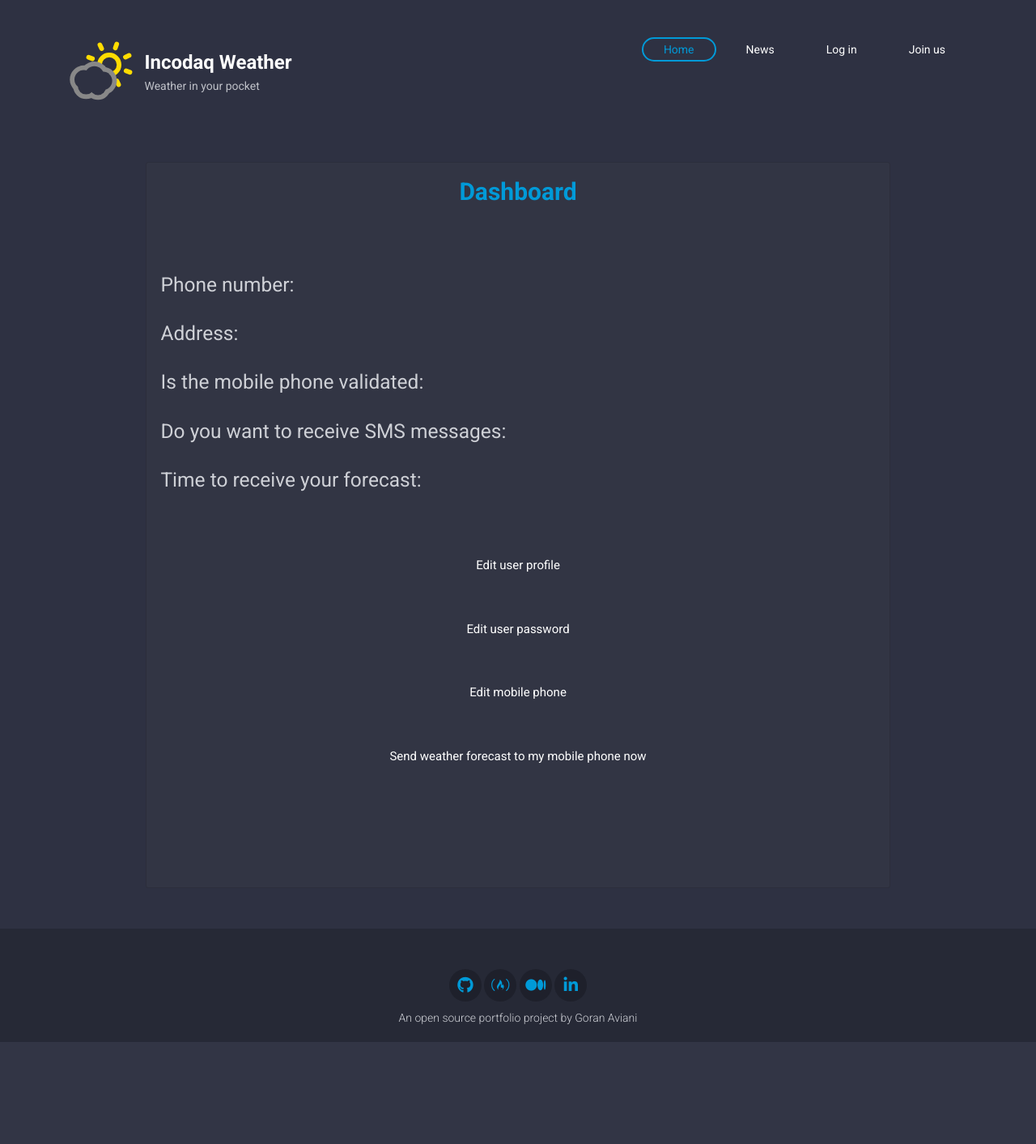
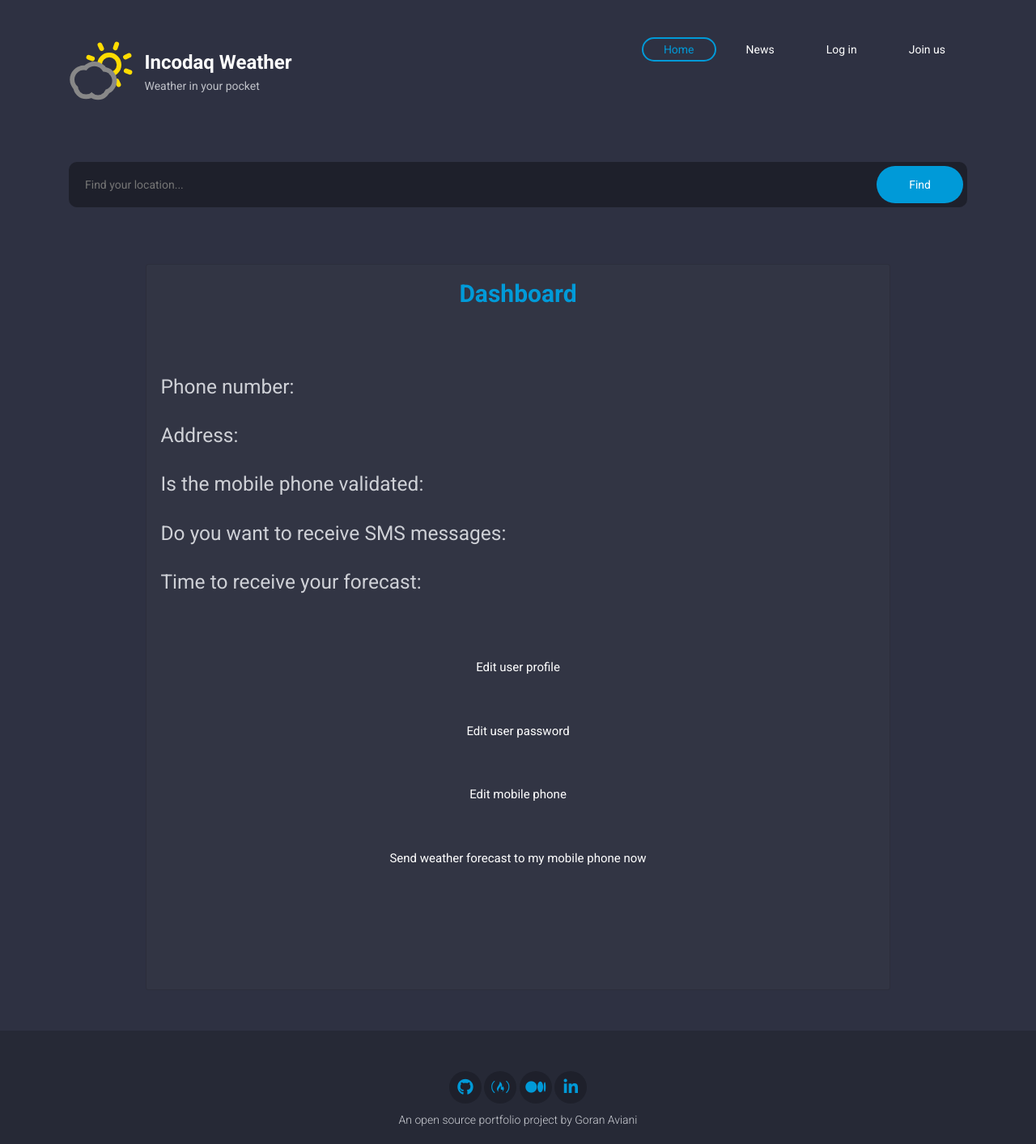
Before and after one commit to GoranAviani/incodaq_weather, a Django app: template templates/dashboard.html in a window 1280 px wide. Shown: the whole page at 81% size. Before the commit the page ends 1287 px from the top, so only its background shows below. Run offline with Django 3.2, Linux system fonts and the light colour scheme; the template is opened without the code that fills it, so the values that code supplies are empty; parts of the project's set-up code (start-up, migrations or seed data) failed here and were passed over; some libraries are stand-ins or nearby versions.

Commit message:
search bar moved do dashboard

```diff
--- a/templates/dashboard.html
+++ b/templates/dashboard.html
@@ -1,7 +1,15 @@
 <!-- templates/index.html -->
 {% extends 'base.html' %}
 {% block content %}
+<div class="">
+				<div class="container">
+					<form action="#" class="find-location">
+						<input type="text" placeholder="Find your location...">
+						<input type="submit" value="Find">
+					</form>
 
+				</div>
+			</div>
 <div class="container margine-b-50">
 	<div class="row text-center">
 	    <div class="col-md-10 col-xs-12 offset-md-1">
```
Also changed, not shown: templates/index.html (+0 -8 lines).
